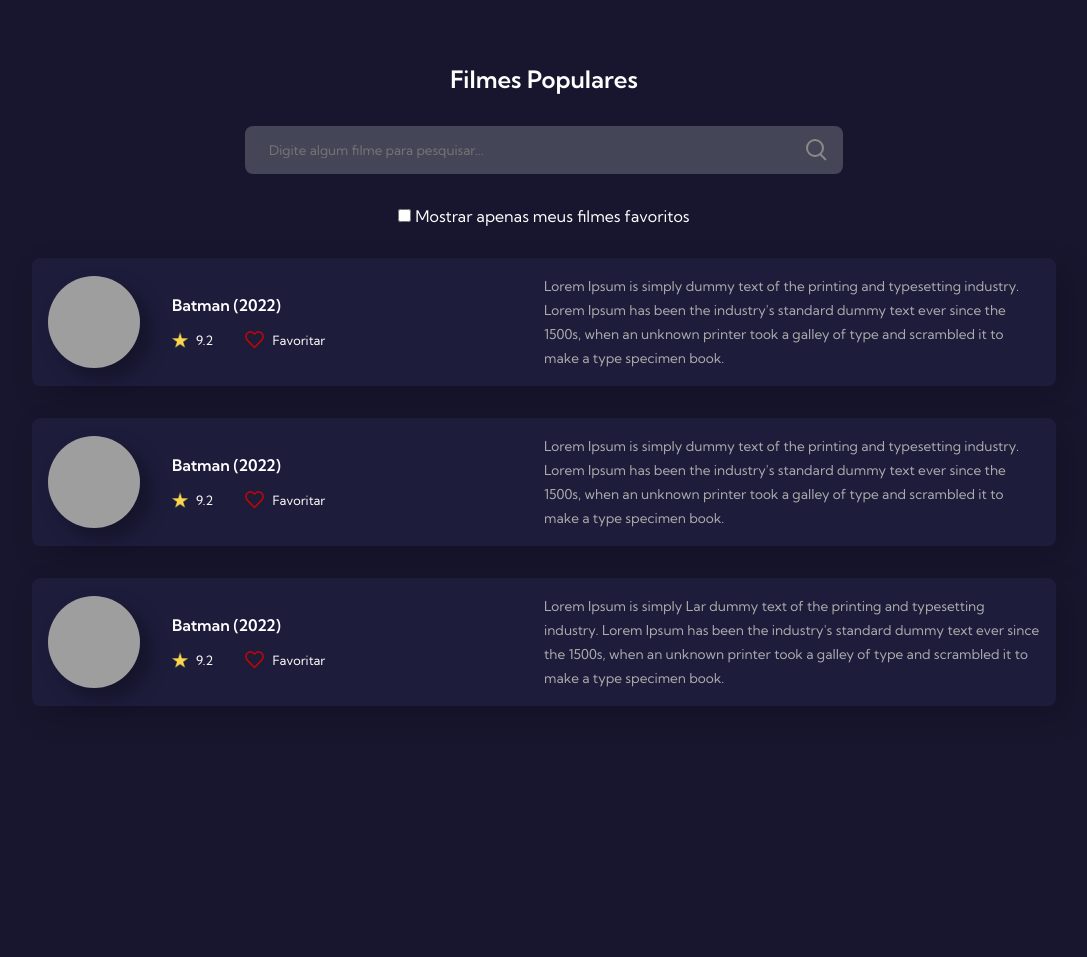
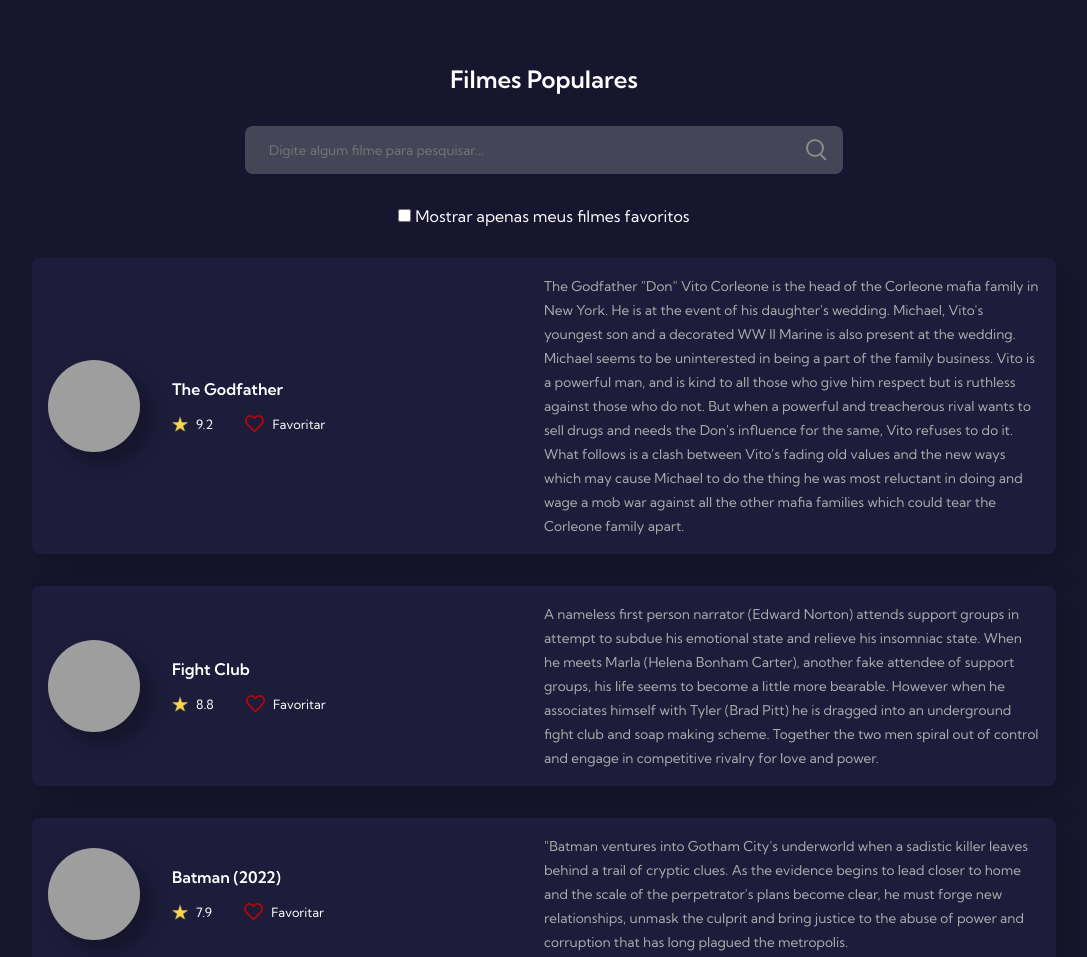
Before and after one commit to FranciscoFoz/7-days-of-GitHub, a plain HTML site: page index.html in a window 1280 px wide. Shown: the top 957 px of the page, without its empty margins (96-1183 px from the left). Before the commit the page ends 800 px from the top, so only its background shows below. Drawn offline with Linux system fonts and the light colour scheme; grey boxes are pictures that could not be loaded.

Commit message:
Alterando os filmes

```diff
--- a/index.html
+++ b/index.html
@@ -25,10 +25,10 @@
       <div class="movie">
         <div class="movie-informations">
           <div class="movie-image">
-            <img src="https://img.elo7.com.br/product/original/3FBA809/big-poster-filme-batman-2022-90x60-cm-lo002-poster-batman.jpg" alt="Batman (2022)"/>
+            <img src="https://br.web.img3.acsta.net/medias/nmedia/18/90/93/20/20120876.jpg" alt="The Godfather"/>
           </div>
           <div class="movie-text">
-            <h4>Batman (2022)</h4>
+            <h4>The Godfather</h4>
             <div class="rating-favorites">
               <div class="rating">
                 <img src="images/star.png" alt="Star Icon"/>
@@ -42,7 +42,31 @@
           </div>
         </div>
         <div class="movie-description">
-          <span>Lorem Ipsum is simply dummy text of the printing and typesetting industry. Lorem Ipsum has been the industry's standard dummy text ever since the 1500s, when an unknown printer took a galley of type and scrambled it to make a type specimen book.</span>
+          <span>The Godfather "Don" Vito Corleone is the head of the Corleone mafia family in New York. He is at the event of his daughter's wedding. Michael, Vito's youngest son and a decorated WW II Marine is also present at the wedding. Michael seems to be uninterested in being a part of the family business. Vito is a powerful man, and is kind to all those who give him respect but is ruthless against those who do not. But when a powerful and treacherous rival wants to sell drugs and needs the Don's influence for the same, Vito refuses to do it. What follows is a clash between Vito's fading old values and the new ways which may cause Michael to do the thing he was most reluctant in doing and wage a mob war against all the other mafia families which could tear the Corleone family apart.</span>
+        </div>
+      </div>
+
+      <div class="movie">
+        <div class="movie-informations">
+          <div class="movie-image">
+            <img src="https://filmeemlinhas.files.wordpress.com/2015/06/img_2616.jpg?w=580" alt="Fight Club"/>
+          </div>
+          <div class="movie-text">
+            <h4>Fight Club</h4>
+            <div class="rating-favorites">
+              <div class="rating">
+                <img src="images/star.png" alt="Star Icon"/>
+                <span>8.8</span>
+              </div>
+              <div class="favorite">
+                <img src="images/heart.svg" alt="Star Icon"/>
+                <span>Favoritar</span>
+              </div>
+            </div>
+          </div>
+        </div>
+        <div class="movie-description">
+          <span>A nameless first person narrator (Edward Norton) attends support groups in attempt to subdue his emotional state and relieve his insomniac state. When he meets Marla (Helena Bonham Carter), another fake attendee of support groups, his life seems to become a little more bearable. However when he associates himself with Tyler (Brad Pitt) he is dragged into an underground fight club and soap making scheme. Together the two men spiral out of control and engage in competitive rivalry for love and power.</span>
         </div>
       </div>
 
@@ -56,7 +80,7 @@
             <div class="rating-favorites">
               <div class="rating">
                 <img src="images/star.png" alt="Star Icon"/>
-                <span>9.2</span>
+                <span>7.9</span>
               </div>
               <div class="favorite">
                 <img src="images/heart.svg" alt="Star Icon"/>
@@ -66,31 +90,7 @@
           </div>
         </div>
         <div class="movie-description">
-          <span>Lorem Ipsum is simply dummy text of the printing and typesetting industry. Lorem Ipsum has been the industry's standard dummy text ever since the 1500s, when an unknown printer took a galley of type and scrambled it to make a type specimen book.</span>
-        </div>
-      </div>
-
-      <div class="movie">
-        <div class="movie-informations">
-          <div class="movie-image">
-            <img src="https://img.elo7.com.br/product/original/3FBA809/big-poster-filme-batman-2022-90x60-cm-lo002-poster-batman.jpg" alt="Batman (2022)"/>
-          </div>
-          <div class="movie-text">
-            <h4>Batman (2022)</h4>
-            <div class="rating-favorites">
-              <div class="rating">
-                <img src="images/star.png" alt="Star Icon"/>
-                <span>9.2</span>
-              </div>
-              <div class="favorite">
-                <img src="images/heart.svg" alt="Star Icon"/>
-                <span>Favoritar</span>
-              </div>
-            </div>
-          </div>
-        </div>
-        <div class="movie-description">
-          <span>Lorem Ipsum is simply Lar dummy text of the printing and typesetting industry. Lorem Ipsum has been the industry's standard dummy text ever since the 1500s, when an unknown printer took a galley of type and scrambled it to make a type specimen book.</span>
+          <span>"Batman ventures into Gotham City's underworld when a sadistic killer leaves behind a trail of cryptic clues. As the evidence begins to lead closer to home and the scale of the perpetrator's plans become clear, he must forge new relationships, unmask the culprit and bring justice to the abuse of power and corruption that has long plagued the metropolis.</span>
         </div>
       </div>
     </div>
```
